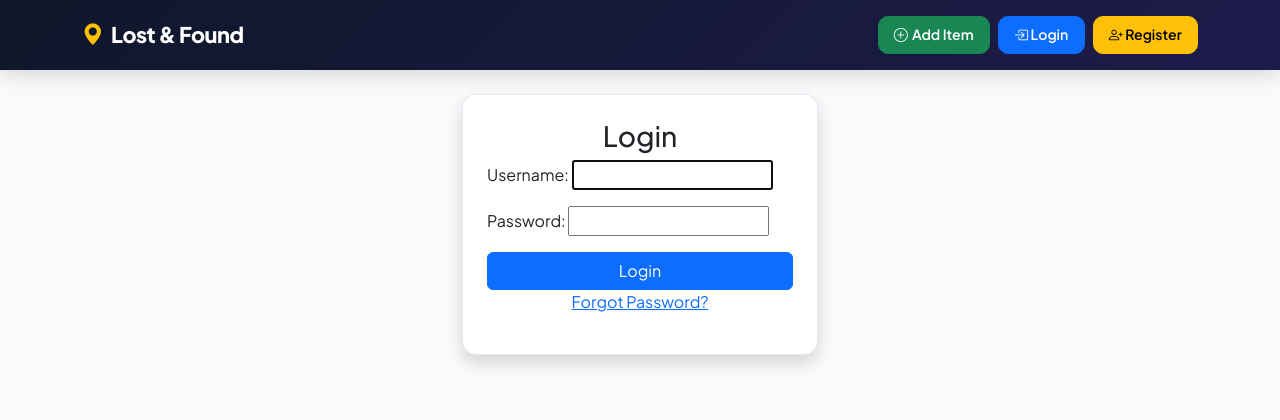
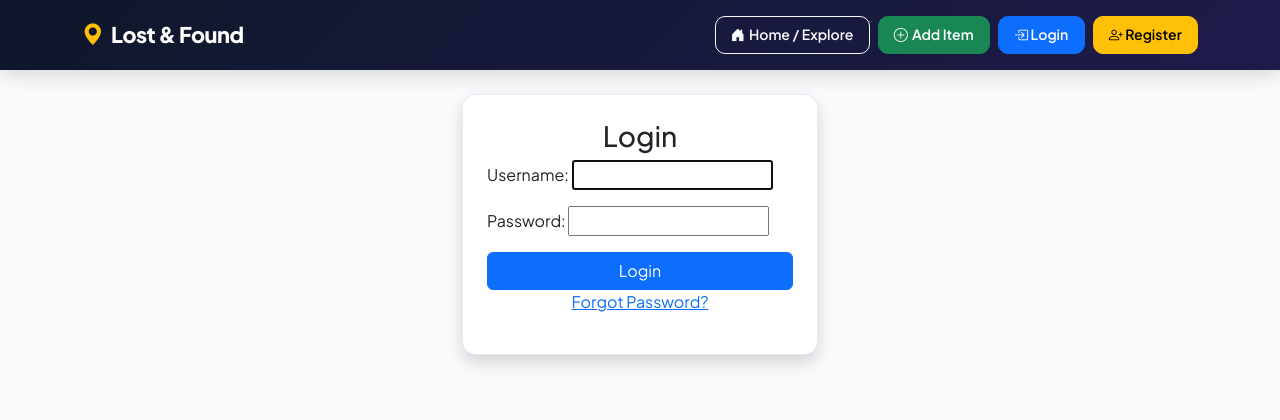
Before and after one commit to me-ParamdeepSingh/lostfound, a Django app: a page that uses templates/base.html in a window 1280 px wide. Shown: the top 420 px of the page. Run offline with Django 5.2, Linux system fonts and the light colour scheme.

Commit message:
Add Home / Explore navigation button to top navbar

```diff
--- a/templates/base.html
+++ b/templates/base.html
@@ -121,6 +121,10 @@
 
             <div class="collapse navbar-collapse" id="navContent">
                 <div class="ms-auto d-flex flex-wrap align-items-center gap-2 pt-2 pt-lg-0">
+                    <a href="/" class="btn btn-outline-light nav-btn d-flex align-items-center gap-1">
+                        <i class="bi bi-house-door-fill"></i> Home / Explore
+                    </a>
+
                     <a href="/add/" class="btn btn-success nav-btn d-flex align-items-center gap-1 shadow-sm">
                         <i class="bi bi-plus-circle"></i> Add Item
                     </a>
```
